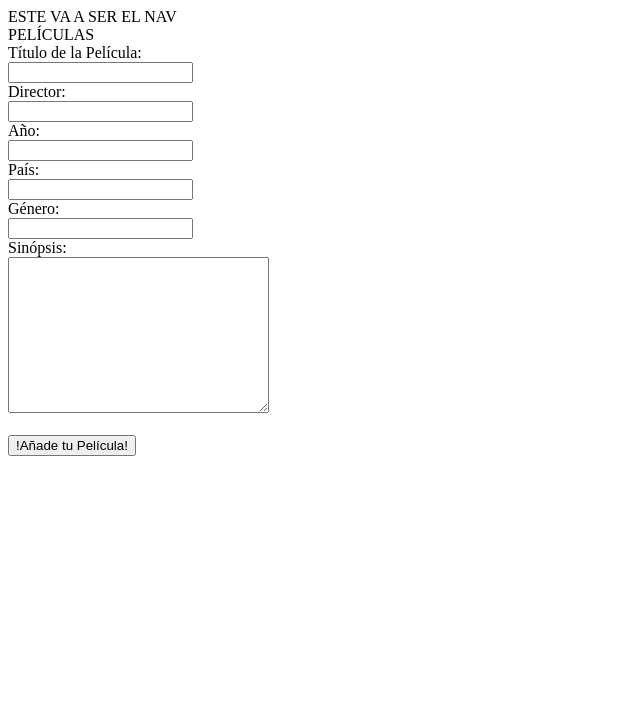
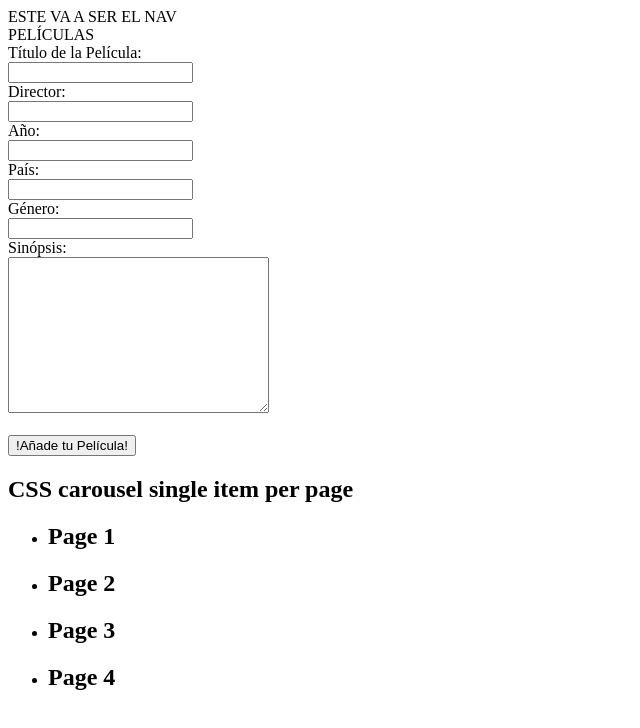
Before and after one commit to mcarenashd/cine-verano-crud, a website: page src/index.html in a window 1280 px wide. Shown: the whole page, without its empty margins (0-640 px from the left). Drawn offline with Linux system fonts and the light colour scheme; no server answers.

Commit message:
Testing new branch

```diff
--- a/src/index.html
+++ b/src/index.html
@@ -1,14 +1,16 @@
 <!DOCTYPE html>
 <html lang="en">
+
 <head>
     <meta charset="UTF-8">
     <meta name="viewport" content="width=device-width, initial-scale=1.0">
-      <link rel="stylesheet" href="styles.css">
+    <link rel="stylesheet" href="styles.css">
     <title>Cine de Verano</title>
 </head>
+
 <body>
     <nav>ESTE VA A SER EL NAV </nav>
-        <div class="info-section">
+    <div class="info-section">
         <div class="movie-section">
             PELÍCULAS
             <div class="movie-slide" id="movie-slide"></div>
@@ -56,8 +58,25 @@
 
             <button type="submit" value="Submit">!Actualiza tu Película!</button>
         </form>
-</div>
-    <section> </section>
+    </div>
+    <section>
+        <h1>CSS carousel single item per page</h1>
+        <ul>
+            <li>
+                <h2>Page 1</h2>
+            </li>
+            <li>
+                <h2>Page 2</h2>
+            </li>
+            <li>
+                <h2>Page 3</h2>
+            </li>
+            <li>
+                <h2>Page 4</h2>
+            </li>
+        </ul>
+    </section>
     <script src="services.js"></script>
 </body>
+
 </html>
```
